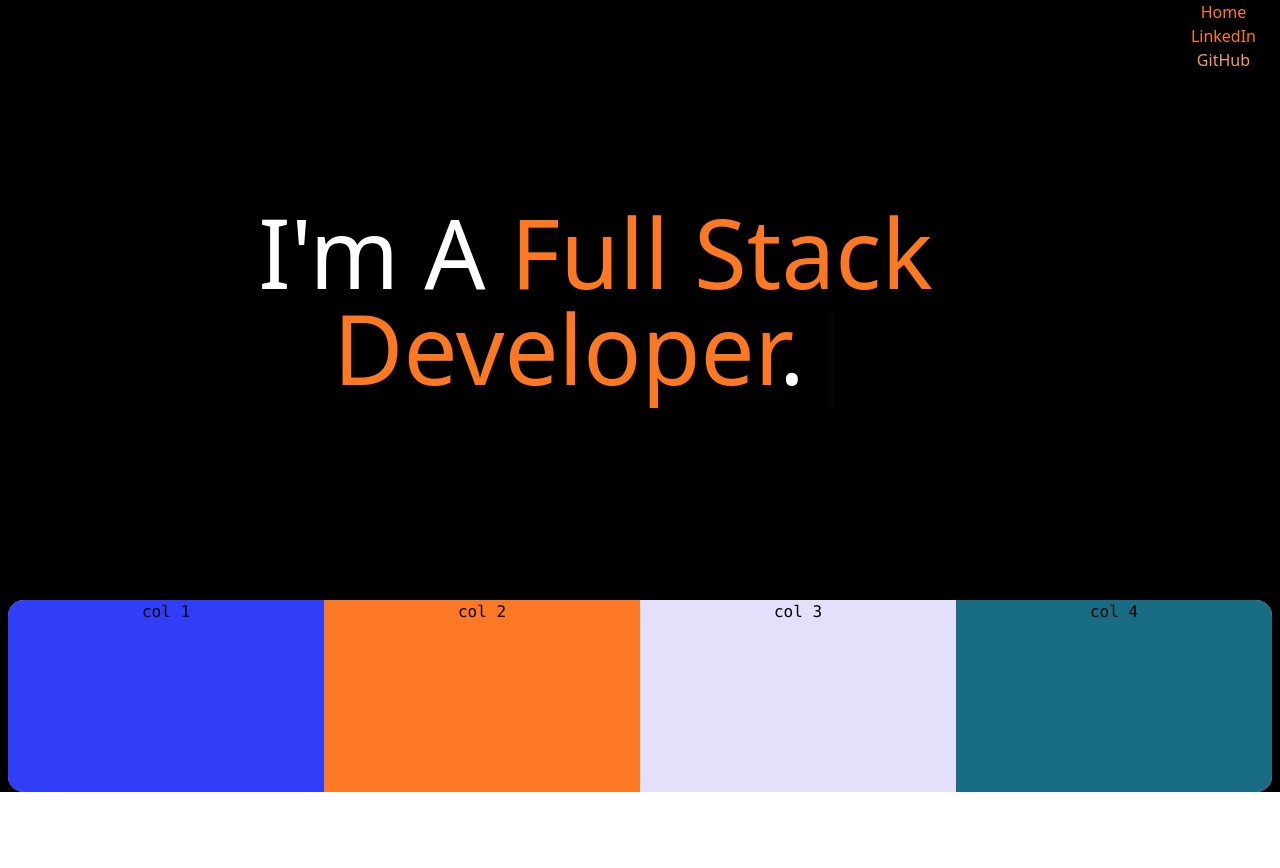
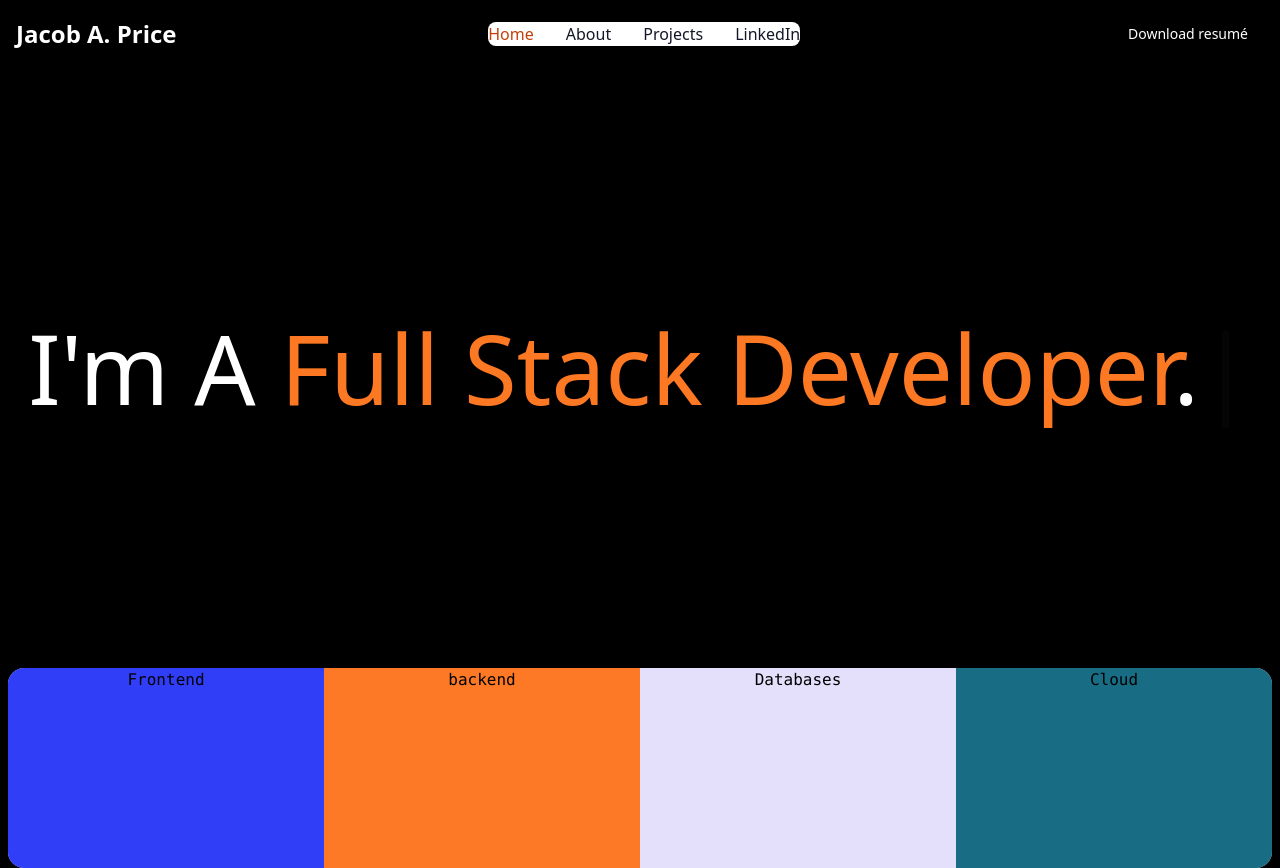
Before and after one commit to Jake7208/MY_Portfolio, a SvelteKit app in the folder my-app/: page / in a window 1280 px wide. Before the commit the page ends 800 px from the top, so only its background shows below. Built offline with nearby package versions, Linux system fonts and the light colour scheme.

Commit message:
portfolio download pdf
THe resume button now downloads the pdf on click.

```diff
--- a/my-app/src/components/longCard.svelte
+++ b/my-app/src/components/longCard.svelte
@@ -2,13 +2,13 @@
 </script>
 
 <div
-	class="bg-gray-300 h-[24vh] w-auto mx-2 rounded-2xl text-black text-sm font-mono"
+	class="bg-gray-300 h-[25vh] w-auto mx-2 rounded-2xl text-black text-sm font-mono"
 	style="font-size: 1em; line-height: 1.5"
 >
 	<div class="card grid grid-cols-4 h-full">
-		<div class="col-span-1 rounded-tl-2xl rounded-bl-2xl bg-[#313ef7]">col 1</div>
-		<div class="col-span-1 bg-[#FE7926]">col 2</div>
-		<div class="col-span-1 bg-[#e4e0fc]">col 3</div>
-		<div class="col-span-1 rounded-tr-2xl rounded-br-2xl bg-[#186d85]">col 4</div>
+		<div class="col-span-1 rounded-tl-2xl rounded-bl-2xl bg-[#313ef7]">Frontend</div>
+		<div class="col-span-1 bg-[#FE7926]">backend</div>
+		<div class="col-span-1 bg-[#e4e0fc]">Databases</div>
+		<div class="col-span-1 rounded-tr-2xl rounded-br-2xl bg-[#186d85]">Cloud</div>
 	</div>
 </div>
--- a/my-app/src/routes/+layout.svelte
+++ b/my-app/src/routes/+layout.svelte
@@ -2,6 +2,6 @@
 	import '../app.css';
 </script>
 
-<html class="bg-black text-white text-center overflow-hidden" lang="en">
+<html class="bg-black text-white text-center" lang="en">
 	<slot />
 </html>
--- a/my-app/src/routes/+page.svelte
+++ b/my-app/src/routes/+page.svelte
@@ -2,6 +2,7 @@
 	import Typed from 'typed.js';
 	import { onMount } from 'svelte';
 	import LongCard from '../components/longCard.svelte';
+	const pdfUrl = new URL('../components/resume.pdf', import.meta.url).href;
 
 	let typedElement;
 	let typedInstance;
@@ -56,24 +57,83 @@
 		<meta charset="UTF-8" />
 		<meta name="viewport" content="width=device-width, initial-scale=1.0" />
 		<title>My Portfolio</title>
-		<style>
-			/* Add any additional styles you need */
-		</style>
 	</head>
 	<body>
-		<ul class="fixed md:static md:float-right">
-			<li class="mr-6">
-				<a class="text-[#FC7823]" href="#">Home</a>
-			</li>
-			<li class="mr-6">
-				<a class="text-[#FC7823]" href="https://www.linkedin.com/in/jacob-price1/">LinkedIn </a>
-			</li>
-			<li class="mr-6">
-				<a class="text-[#f79d65] hover:text-[#FC7823]" href="https://github.com/Jake7208"
-					>GitHub
+		<nav class="bg-black border-gray-200 dark:bg-black">
+			<div class="max-w-screen-xl flex flex-wrap items-center justify-between mx-auto p-4">
+				<a href={pdfUrl} class="flex items-center">
+					<span class="self-center text-2xl font-semibold whitespace-nowrap dark:text-white"
+						>Jacob A. Price</span
+					>
 				</a>
-			</li>
-		</ul>
+				<div class="flex md:order-2">
+					<button
+						id="DownloadBtn"
+						type="button"
+						class="text-white bg-black hover:bg-orange-800 focus:ring-4 focus:outline-none focus:ring-orange-300 font-medium rounded-lg text-sm px-4 py-2 text-center mr-3 md:mr-0 dark:bg-orange-600 dark:hover:bg-orange-700 dark:focus:ring-orange-800 cursor-pointer transition-all hover:-translate-y-[.15rem]"
+						><a href={pdfUrl} download="resume">Download resumé</a></button
+					>
+					<button
+						data-collapse-toggle="navbar-cta"
+						type="button"
+						class="inline-flex items-center p-2 text-sm text-gray-500 rounded-lg md:hidden hover:bg-gray-100 focus:outline-none focus:ring-2 focus:ring-gray-200 dark:text-gray-400 dark:hover:bg-gray-700 dark:focus:ring-gray-600"
+						aria-controls="navbar-cta"
+						aria-expanded="false"
+					>
+						<span class="sr-only">Open main menu</span>
+						<svg
+							class="w-6 h-6"
+							aria-hidden="true"
+							fill="currentColor"
+							viewBox="0 0 20 20"
+							xmlns="http://www.w3.org/2000/svg"
+							><path
+								fill-rule="evenodd"
+								d="M3 5a1 1 0 011-1h12a1 1 0 110 2H4a1 1 0 01-1-1zM3 10a1 1 0 011-1h12a1 1 0 110 2H4a1 1 0 01-1-1zM3 15a1 1 0 011-1h12a1 1 0 110 2H4a1 1 0 01-1-1z"
+								clip-rule="evenodd"
+							/></svg
+						>
+					</button>
+				</div>
+				<div
+					class="items-center justify-between hidden w-full md:flex md:w-auto md:order-1"
+					id="navbar-cta"
+				>
+					<ul
+						class="flex flex-col font-medium p-4 md:p-0 mt-4 border border-gray-100 rounded-lg bg-black md:flex-row md:space-x-8 md:mt-0 md:border-0 md:bg-white dark:bg-black md:dark:bg-black dark:border-gray-700"
+					>
+						<li>
+							<a
+								href="#"
+								class="block py-2 pl-3 pr-4 text-white bg-orange-700 rounded md:bg-transparent md:text-orange-700 md:p-0 md:dark:text-orange-500"
+								aria-current="page">Home</a
+							>
+						</li>
+						<li>
+							<a
+								href="#"
+								class="block py-2 pl-3 pr-4 text-gray-900 rounded hover:bg-gray-100 md:hover:bg-transparent md:hover:text-orange-700 md:p-0 md:dark:hover:text-orange-300 dark:text-white dark:hover:bg-gray-700 dark:hover:text-white md:dark:hover:bg-transparent dark:border-gray-700"
+								>About</a
+							>
+						</li>
+						<li>
+							<a
+								href="#"
+								class="block py-2 pl-3 pr-4 text-gray-900 rounded hover:bg-gray-100 md:hover:bg-transparent md:hover:text-orange-700 md:p-0 md:dark:hover:text-orange-300 dark:text-white dark:hover:bg-gray-700 dark:hover:text-white md:dark:hover:bg-transparent dark:border-gray-700"
+								>Projects</a
+							>
+						</li>
+						<li>
+							<a
+								href="https://www.linkedin.com/in/jacob-price1/"
+								class="block py-2 pl-3 pr-4 text-gray-900 rounded hover:bg-gray-100 md:hover:bg-transparent md:hover:text-orange-700 md:p-0 md:dark:hover:text-orange-300 dark:text-white dark:hover:bg-gray-700 dark:hover:text-white md:dark:hover:bg-transparent dark:border-orange-300"
+								>LinkedIn</a
+							>
+						</li>
+					</ul>
+				</div>
+			</div>
+		</nav>
 
 		<div class="flex items-center justify-center h-[75vh]">
 			<div class="text-8xl lg:text-8xl md:text-6xl">
```
Also changed, not shown: my-app/src/components/PDF.svelte (added), 1 other file (tests, documents, lock files or other folders).
